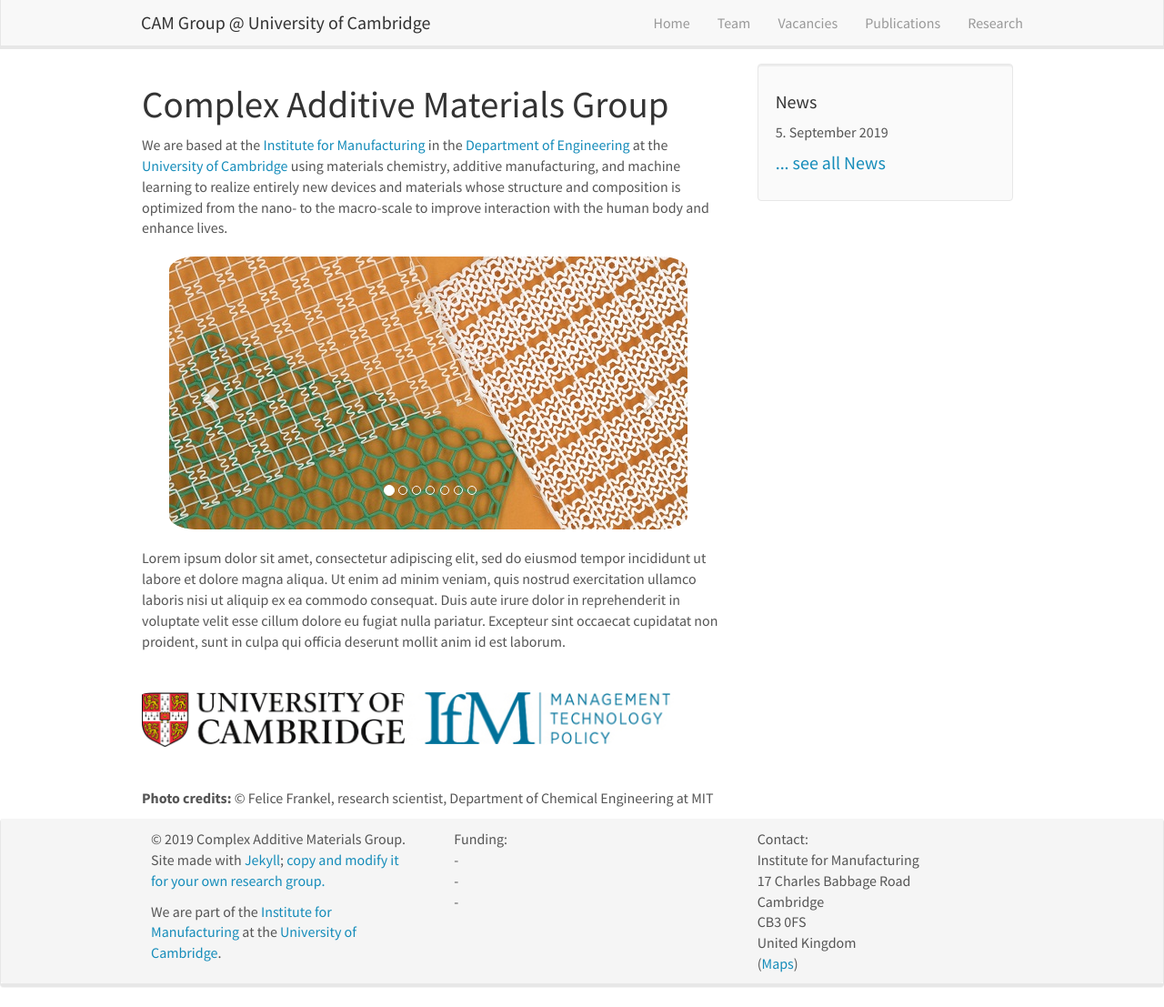
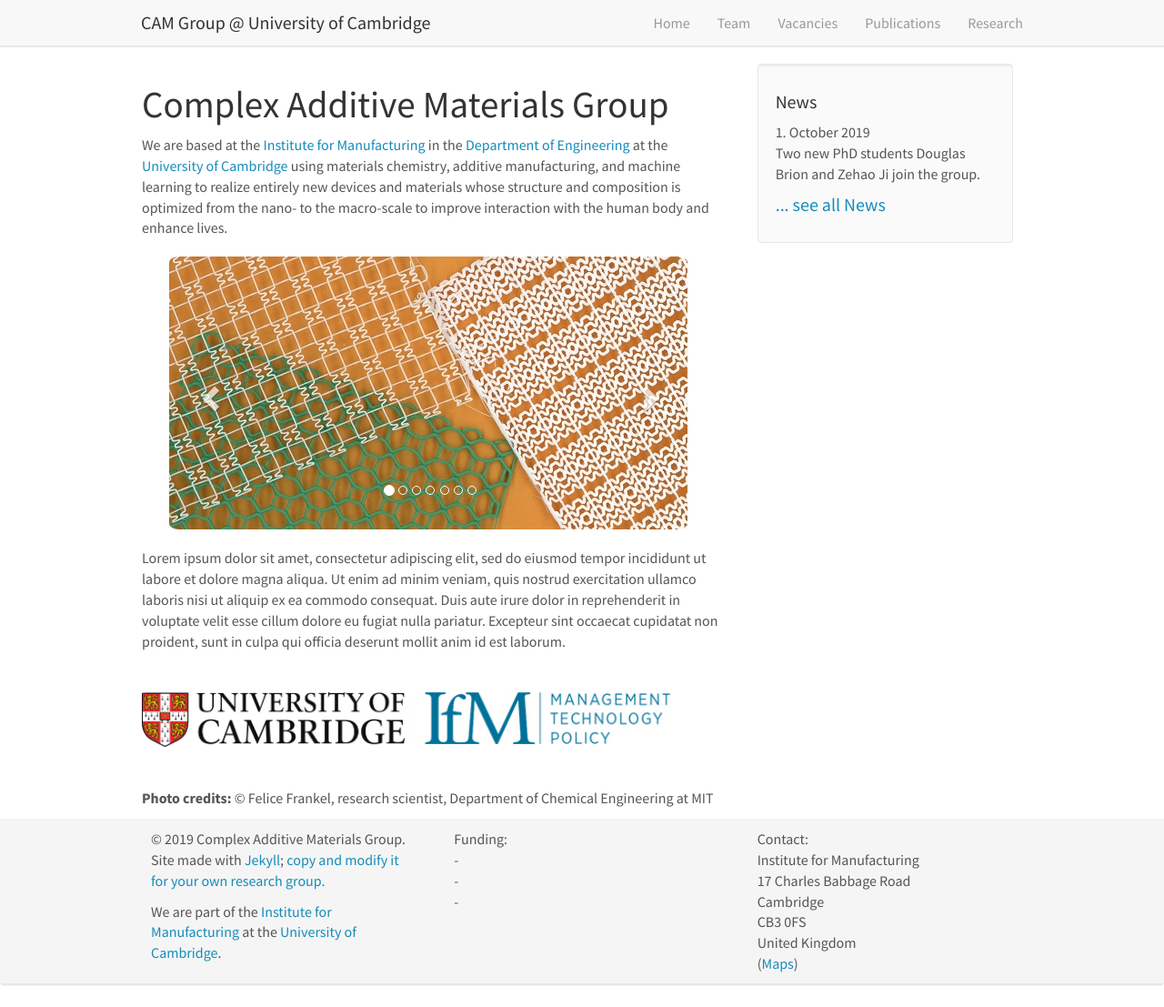
Before and after one commit to cam-cambridge/cam-cambridge.github.io, a Jekyll site: the page built from _pages/home.md, in a window 1280 px wide and 1107 px high. Shown: the whole window at 91% size. Built offline with Jekyll 4.4.1, drawn with Linux system fonts in a browser that asks for light colours; nearby versions of some CDN libraries.

Commit message:
Changing styling

```diff
--- a/_data/news.yml
+++ b/_data/news.yml
@@ -1,2 +1,2 @@
-- date: 5. September 2019
-  headline: ""
+- date: 1. October 2019
+  headline: "Two new PhD students Douglas Brion and Zehao Ji join the group."
--- a/_sass/bootstrap/_bootswatch.scss
+++ b/_sass/bootstrap/_bootswatch.scss
@@ -5,8 +5,8 @@
 $web-font-path: "https://fonts.googleapis.com/css?family=Source+Sans+Pro:300,400,700,400italic" !default;
 @import url($web-font-path);
 
-@mixin shadow($width: 4px){
-  border-width: 0 1px $width 1px;
+@mixin shadow($width: 2px){
+  border-width: 0 0px $width 0px;
 }
 
 // Navbar =====================================================================
--- a/_sass/bootstrap/_navbar.scss
+++ b/_sass/bootstrap/_navbar.scss
@@ -163,7 +163,7 @@
 .navbar-brand {
   float: left;
   padding: $navbar-padding-vertical $navbar-padding-horizontal;
-  font-size: $font-size-large;
+  font-size: $font-size-base;
   line-height: $line-height-computed;
   height: $navbar-height;
 
@@ -180,6 +180,7 @@
     .navbar > .container &,
     .navbar > .container-fluid & {
       margin-left: -$navbar-padding-horizontal;
+      font-size: $font-size-large;
     }
   }
 }
--- a/css/main.scss
+++ b/css/main.scss
@@ -61,9 +61,9 @@ firstp {
 }
 
 /* Team & Publications */
-#gridid img { margin: 16px 22px 6px 0; border-radius:10%; box-shadow: 2px 2px 5px #888888 }
-#homeid img { margin: 0 0 0 0; border-radius:5%; box-shadow: 0px 0px 0px #888888 }
-#picid img { margin: 6px 3px 60px 6px; border-radius:1%; box-shadow: 2px 2px 5px #888888 }
+#gridid img { margin: 16px 22px 6px 0; border-radius:2%;}
+#homeid img { margin: 0 0 0 0; border-radius:2%; }
+#picid img { margin: 6px 3px 60px 6px; border-radius:2%; }
 #gridid .row { margin-bottom: 24px; }
 
 
```
